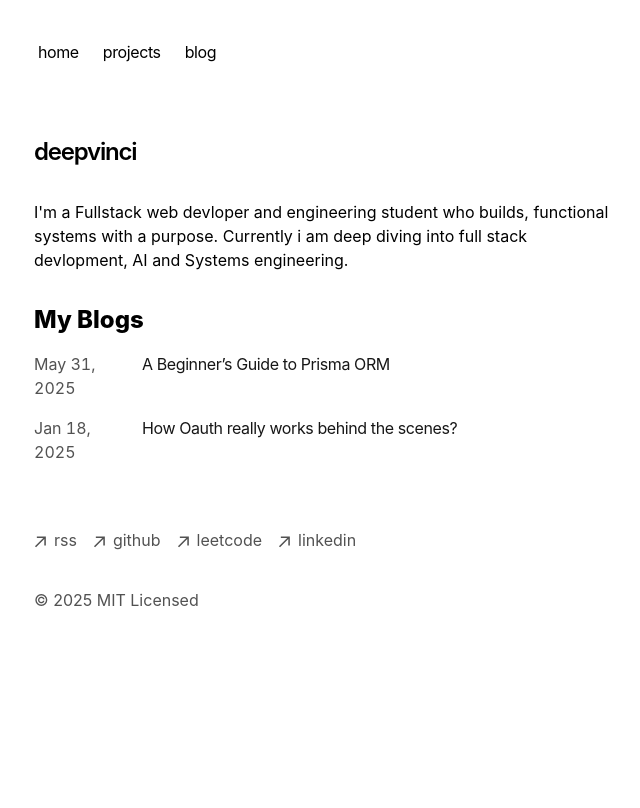
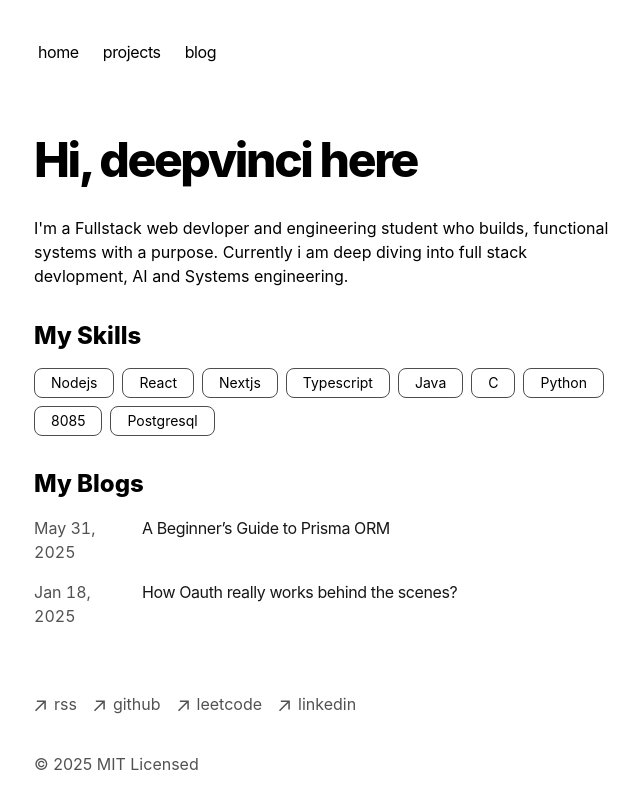
Before and after one commit to deep-vinci/portfolio, a Next.js app: page / in a window 1280 px wide. Shown: the top 808 px of the page, without its empty margins (318-958 px from the left). Built offline with nearby package versions, Linux system fonts and the light colour scheme.

Commit message:
feat: add Skills in page

```diff
--- a/app/page.tsx
+++ b/app/page.tsx
@@ -4,15 +4,18 @@ import Skills from "./components/skills";
 export default function Page() {
     return (
         <section>
-            <h1 className="mb-8 text-2xl font-semibold tracking-tighter">
-                deepvinci
+            <h1 className="mb-8 text-5xl font-extrabold tracking-tighter">
+                Hi, deepvinci here
             </h1>
             <p className="mb-4">
                 {`I'm a Fullstack web devloper  and engineering student who builds, functional systems with a purpose. Currently i am deep diving
                 into full stack devlopment, AI and Systems engineering.`}
             </p>
             <div className="my-8">
-                {/* <Skills /> */}
+                <Skills />
+            </div>
+
+            <div className="my-8">
                 <BlogPosts />
             </div>
         </section>
```
